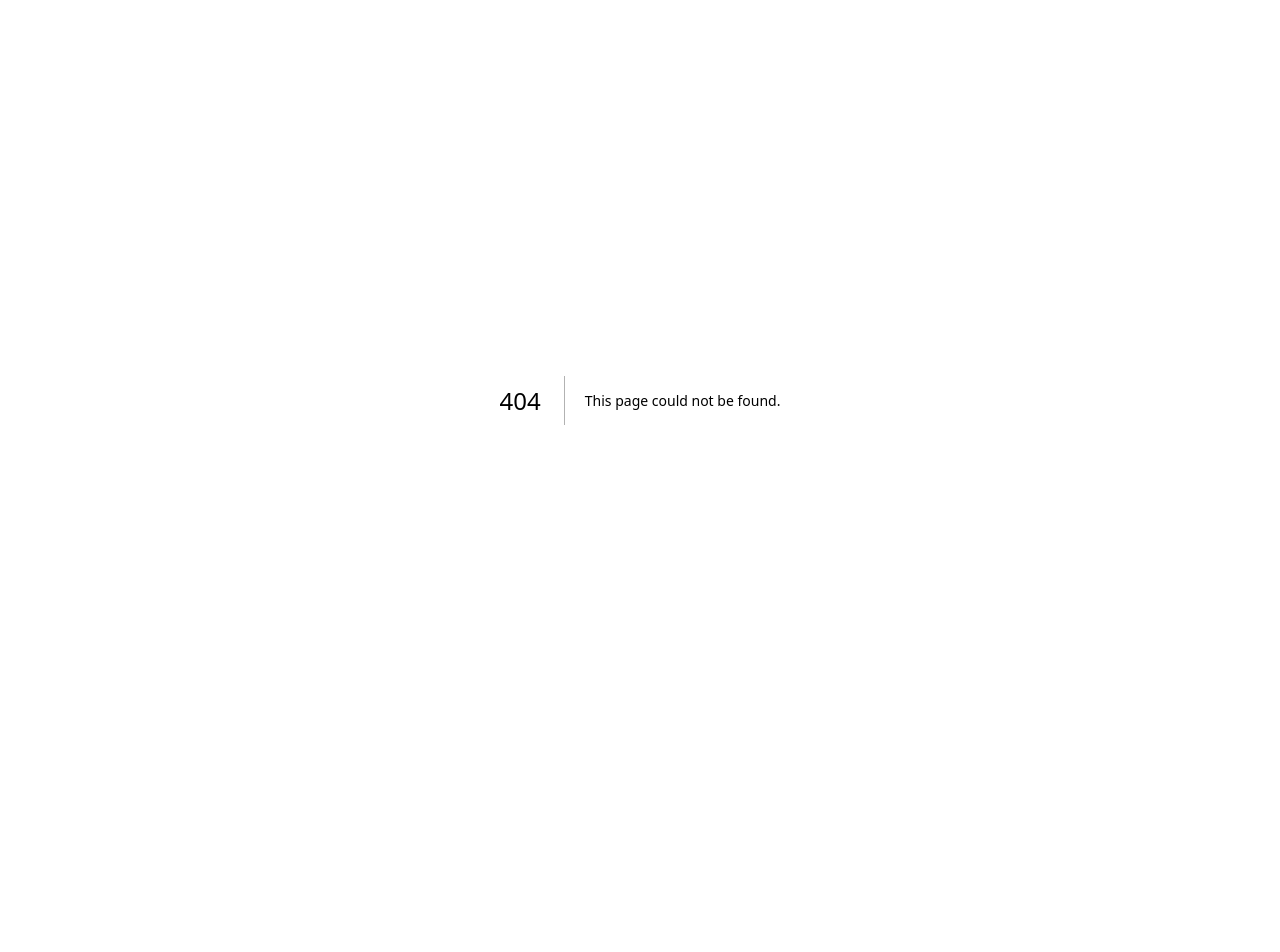
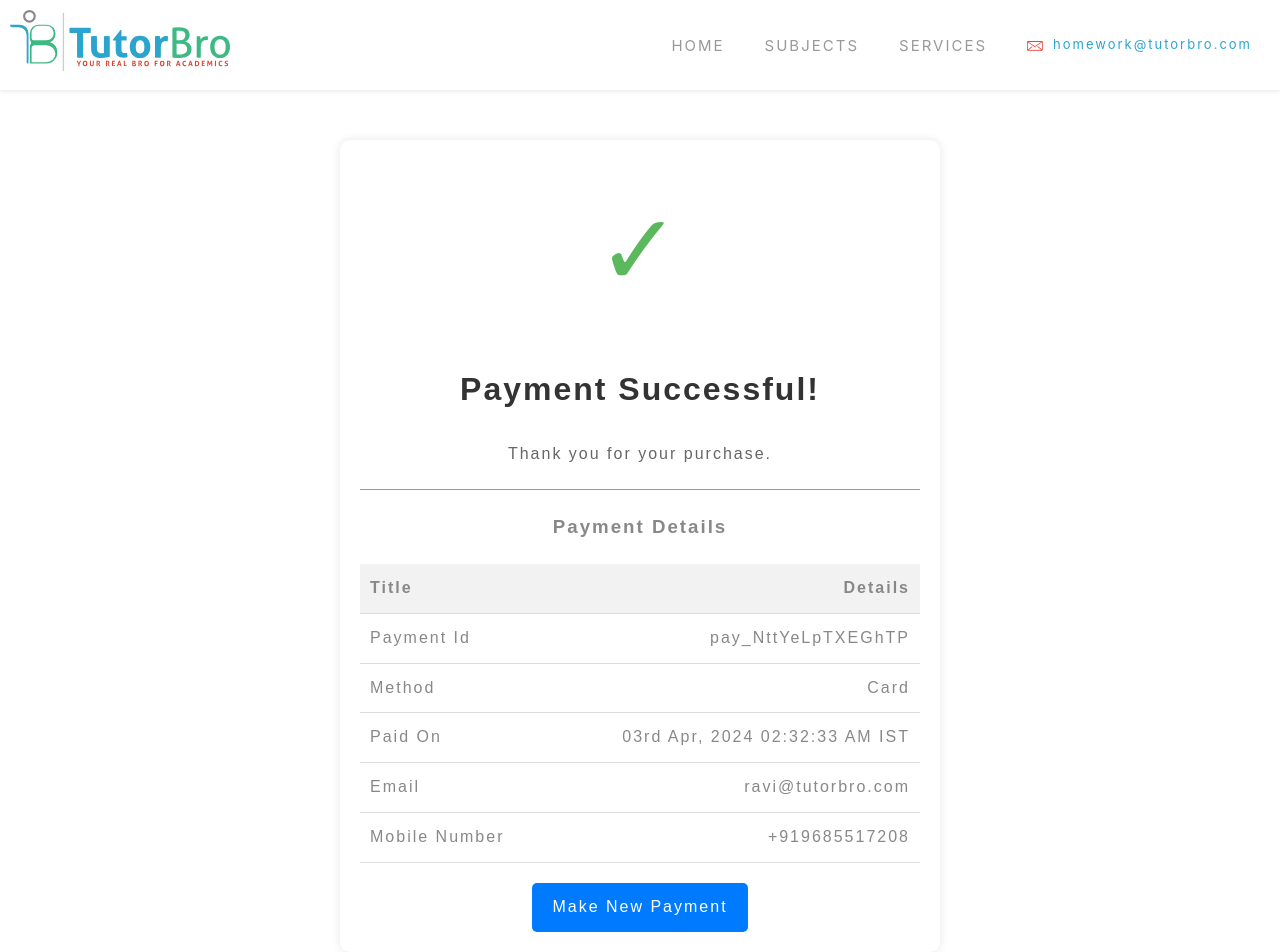
Before and after one commit to tutorbro/tutorbro, a Next.js app: page /payments/payment-success in a window 1280 px wide. Before the commit this address had no page. Shown: the top 952 px of the page. Before the commit the page ends 800 px from the top, so only its background shows below. Built offline with nearby package versions, Linux system fonts and the light colour scheme.

Commit message:
payment-success page added

```diff
--- a/components/Footer.js
+++ b/components/Footer.js
@@ -29,7 +29,10 @@
             </div>
 
             <div className="links">
-              <Link href="/payment" style={{ color: "white" }}>
+              <Link href="/payments/payment-success" style={{ color: "white" }}>
+                <span className="link">Payments Status</span>
+              </Link>
+              <Link href="/payments" style={{ color: "white" }}>
                 <span className="link">Payments</span>
               </Link>
               <Link href="/careers" style={{ color: "white" }}>
--- a/next.config.js
+++ b/next.config.js
@@ -83,7 +83,8 @@
       "/": { page: "/" },
       "/careers": { page: "/careers" },
       "/chat": { page: "/chat" },
-      "/payment": { page: "/payment" },
+      "/payments": { page: "/payment" },
+      "/payments/payment-success": { page: "/payments/payment-success" },
     };
   },
 };
--- /dev/null
+++ b/pages/payments/payment-success.js
@@ -0,0 +1,136 @@
+import React from "react";
+import Header from "../../components/Header";
+import Footer from "../../components/Footer";
+
+export default class paymentsuccess extends React.Component {
+  constructor(props) {
+    super(props);
+    this.state = {};
+  }
+  componentDidMount() {}
+  render() {
+    return (
+      <div>
+        <Header
+          title="TutorBro | Payment"
+          pathname={this.props?.url?.pathname}
+        />
+        <div className="main-container container">
+          <div className="success-icon">&#10003;</div>
+          <h1>Payment Successful!</h1>
+          <p>Thank you for your purchase.</p>
+          <hr className="custom-hr" />
+          <h3>Payment Details</h3>
+          <table>
+            <tr>
+              <th className="left">Title</th>
+              <th className="right">Details</th>
+            </tr>
+            <tr>
+              <td className="left">Payment Id</td>
+              <td className="right">pay_NttYeLpTXEGhTP</td>
+            </tr>
+            <tr>
+              <td className="left">Method</td>
+              <td className="right">Card</td>
+            </tr>
+            <tr>
+              <td className="left">Paid On</td>
+              <td className="right">03rd Apr, 2024 02:32:33 AM IST</td>
+            </tr>
+            <tr>
+              <td className="left">Email</td>
+              <td className="right">ravi@tutorbro.com</td>
+            </tr>
+            <tr>
+              <td className="left">Mobile Number</td>
+              <td className="right">+919685517208</td>
+            </tr>
+          </table>
+          <a href="/payments" className="btn">
+            Make New Payment
+          </a>
+        </div>
+        <Footer />
+        <style jsx>
+          {`
+            .left {
+              text-align: left;
+            }
+            .right {
+              text-align: right;
+            }
+            .main-container {
+              font-family: Arial, sans-serif;
+              margin: 0;
+              padding: 0;
+              background-color: #f5f5f5;
+              text-align: center;
+            }
+            .container {
+              max-width: 600px;
+              margin: 50px auto;
+              background-color: #fff;
+              padding: 20px;
+              border-radius: 10px;
+              box-shadow: 0 0 10px rgba(0, 0, 0, 0.1);
+            }
+
+            h1 {
+              color: #333;
+            }
+
+            table {
+              width: 100%;
+              border-collapse: collapse;
+              margin-top: 20px;
+            }
+
+            th,
+            td {
+              padding: 10px;
+              border-bottom: 1px solid #ddd;
+            }
+
+            th {
+              background-color: #f2f2f2;
+            }
+
+            .btn {
+              display: inline-block;
+              padding: 10px 20px;
+              background-color: #007bff;
+              color: #fff;
+              text-decoration: none;
+              border-radius: 5px;
+              margin-top: 20px;
+            }
+
+            .btn:hover {
+              background-color: #0056b3;
+            }
+
+            .success-icon {
+              font-size: 100px;
+              color: #5cb85c;
+            }
+
+            h1 {
+              color: #333;
+            }
+
+            p {
+              color: #666;
+              margin-top: 20px;
+            }
+            .custom-hr {
+              border: none;
+              border-top: 1px solid #999; /* color of the line */
+              margin: 20px 0; /* adjust margin as needed */
+            }
+          `}
+        </style>
+      </div>
+    );
+  }
+}
```
